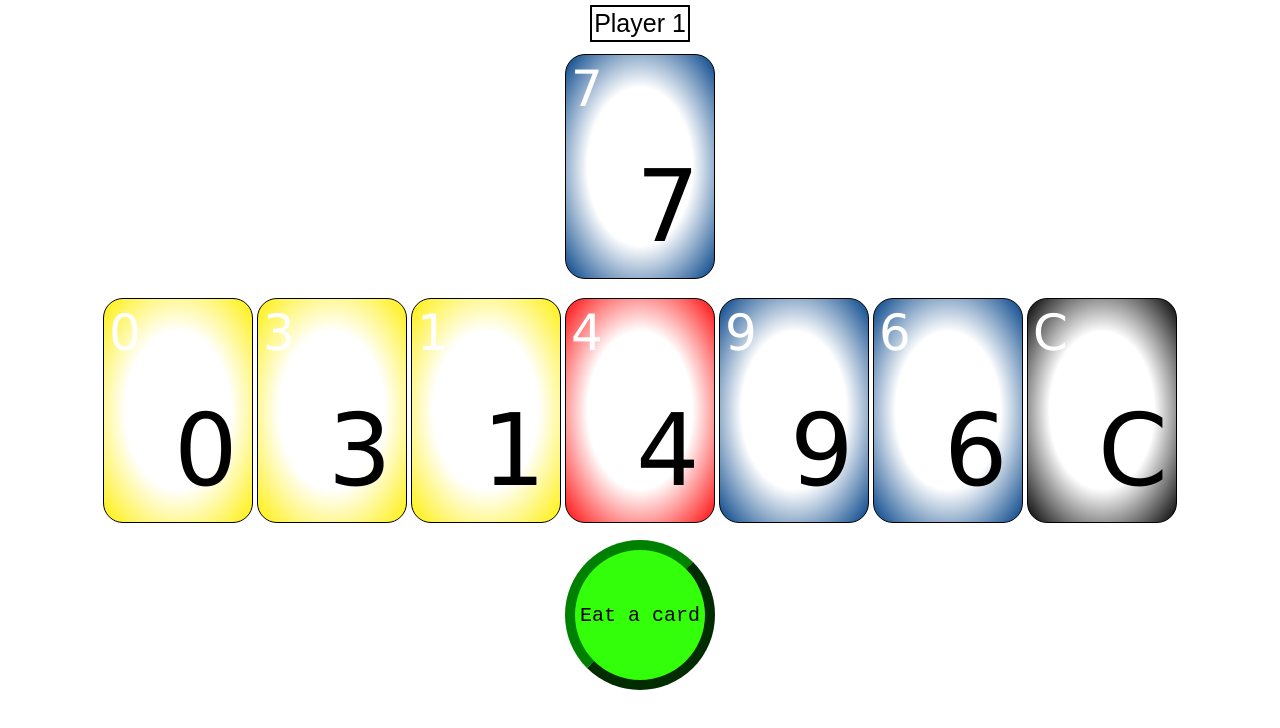
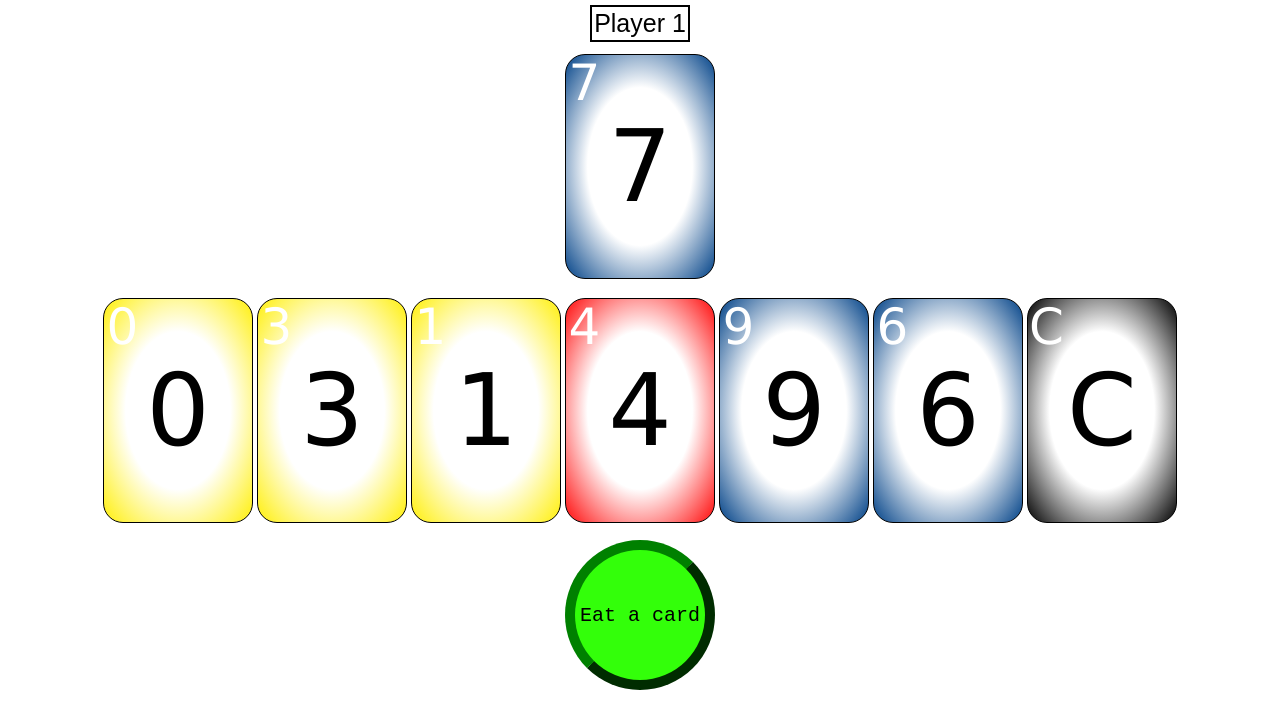
Before and after one commit to HectorFranc/numbers-game, a plain HTML site: page index.html in a window 1280 px wide. Drawn offline with Linux system fonts and the light colour scheme.

Commit message:
Card styling (number and corner-number position)

```diff
--- a/styles/index.css
+++ b/styles/index.css
@@ -16,6 +16,11 @@ main {
     border-radius: 20px;
     font-family: 'Lucida Sans', 'Lucida Sans Regular', 'Lucida Grande', 'Lucida Sans Unicode', Geneva, Verdana, sans-serif;
     margin: 2px;
+    display: grid;
+    grid-template: 25% 50% 25% / 25% 50% 25%;
+    grid-template-areas: "card-corner . ."
+                        ". card-number ."
+                        ". . .";
 }
 
 .card--small {
@@ -51,17 +56,17 @@ main {
 .card__corner {
     color: white;
     font-size: 50px;
-    /* TODO Fix with grid */
-    margin-top: 5px;
-    margin-left: 5px;
+    grid-area: card-corner;
+    align-self: center;
+    justify-self: center;
 }
 
 .card__number {
     color: black;
     font-size: 100px;
-    /* TODO Fix with grid */
-    margin-top: 30px;
-    margin-left: 70px;
+    grid-area: card-number;
+    align-self: center;
+    justify-self: center;
 }
 
 .deck {
```
